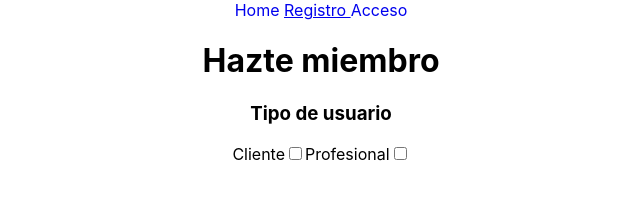
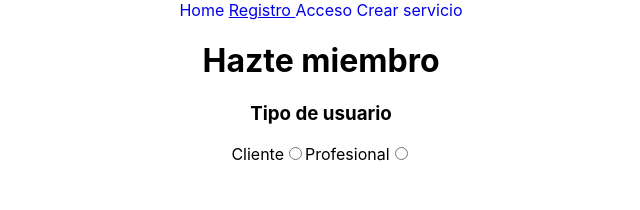
Before and after one commit to Pablo0rozco/dr.forest-client, a React (Create React App) app: page /signup in a window 1280 px wide. Shown: the top 210 px of the page, without its empty margins (319-959 px from the left). Built offline with nearby package versions, Linux system fonts and the light colour scheme; no server answers.

Commit message:
haciendo servicios

```diff
--- a/src/components/Navbar.jsx
+++ b/src/components/Navbar.jsx
@@ -31,6 +31,7 @@ function Navbar() {
           <NavLink to="/" style={toggleStyles}> Home </NavLink>
           <NavLink to="/todos" end={true} style={toggleStyles}> Ver Lista </NavLink>
 
+
           <button onClick={handleLogout}>Cerrar Sesion</button>
 
         </nav>
@@ -39,6 +40,8 @@ function Navbar() {
         <NavLink to="/" style={toggleStyles}> Home </NavLink>
           <NavLink to="/signup" style={toggleStyles}> Registro </NavLink>
         <NavLink to="/login" style={toggleStyles}> Acceso </NavLink>
+        <NavLink to="/servicios/crear" style={toggleStyles}> Crear servicio </NavLink>
+
         </nav>
       )}
 
--- a/src/pages/auth/Signup.jsx
+++ b/src/pages/auth/Signup.jsx
@@ -1,4 +1,4 @@
-import { useState } from "react";
+import { useEffect, useState } from "react";
 import { signupService } from "../../services/auth.services.js";
 import { useNavigate } from "react-router-dom";
 
@@ -32,8 +32,7 @@ function Signup() {
   const handleUsernameChange = (e) => setUsername(e.target.value);
   const handleEmailChange = (e) => setEmail(e.target.value);
   const handlePasswordChange = (e) => setPassword(e.target.value);
-  const handleUserTypeChange = (e) =>
-    setUserType(e.target.value, console.log(userType));
+  // const handleUserTypeChange = (e) => setUserType(e.target.value);
   const handleTelfChange = (e) => setTelf(e.target.value);
   const handleCpChange = (e) => setCp(e.target.value);
   const handlePaisChange = (e) => setPais(e.target.value);
@@ -44,12 +43,12 @@ function Signup() {
   const handlePisoChange = (e) => setPiso(e.target.value);
   const handleCifChange = (e) => setCif(e.target.value);
   const handleRSocialChange = (e) => setRSocial(e.target.value);
-  const handleUserTypeClienteChange = (e) => {
+  const handleUserTypeChange = (e) => {
+    console.log(userType);
     setUserType(e.target.value);
-  };
 
-  const handleUserTypeProChange = (e) => {
-    setUserType(e.target.value);
+    console.log(e.target.value);
+    console.log(e.target.checked);
   };
 
   //______________________________________________________________________
@@ -98,19 +97,21 @@ function Signup() {
 
       <label>Cliente</label>
       <input
-        type="checkbox"
-        name="Cliente"
-        value={"cliente"}
-        onChange={handleUserTypeClienteChange}
-      ></input>
+        id="checkC"
+        type="radio"
+        name="userType"
+        value="cliente"
+        onChange={handleUserTypeChange}
+      />
 
       <label>Profesional</label>
       <input
-        type="checkbox"
-        name="Profesional"
-        value={"profesional"}
-        onChange={handleUserTypeProChange}
-      ></input>
+        id="checkP"
+        type="radio"
+        name="userType"
+        value="profesional"
+        onChange={handleUserTypeChange}
+      />
 
       {userType === "cliente" || userType === "profesional" ? (
         <div>
@@ -141,7 +142,7 @@ function Signup() {
           <br />
           <label>Teléfono:</label>
           <input
-            type="Number"
+            type="tel"
             name="telf"
             value={telf}
             onChange={handleTelfChange}
--- a/src/services/config.services.js
+++ b/src/services/config.services.js
@@ -1,21 +1,19 @@
 // lugar donde estara configurado el servicio
 import axios from "axios";
-
+//Conexion con el front
 const service = axios.create({
-    baseURL: "http://localhost:5005/api"
-})
+  baseURL: "http://localhost:5005/api",
+});
 
 // es donde hacemos codigo magia donde el token sera enviado al backend
 service.interceptors.request.use((config) => {
+  // busca el token en  localStorage
+  const authToken = localStorage.getItem("authToken");
+  if (authToken) {
+    config.headers = { authorization: `Bearer ${authToken}` };
+  }
 
-    // buscar el token en  localStorage
-    const authToken = localStorage.getItem("authToken")
-    if ( authToken ){
-        config.headers = { authorization: `Bearer ${authToken}` }
-    }
+  return config;
+});
 
-    return config
-
-})
-
-export default service
+export default service;
```
Also changed, not shown: src/pages/servicios/CrearS.jsx (added, +69 -0 lines), src/services/servicios.sevices.js (added, +13 -0 lines).
